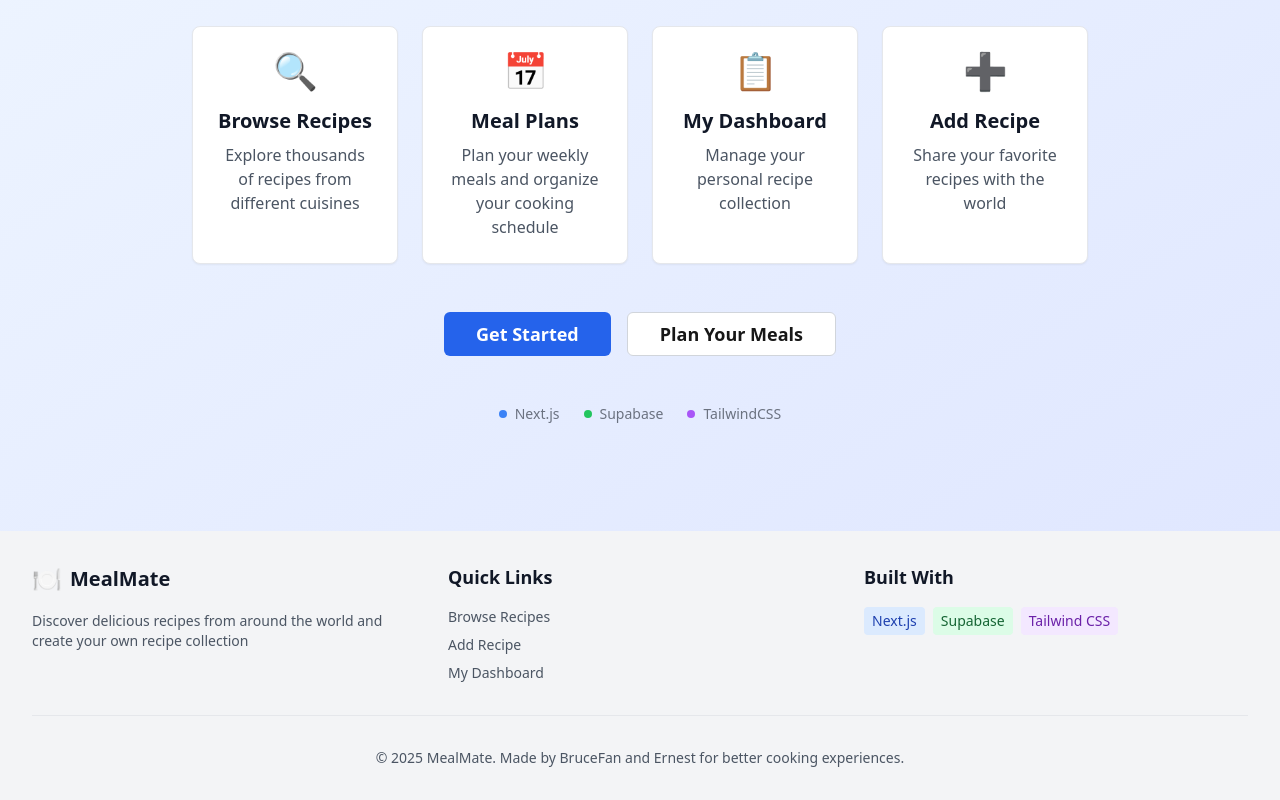
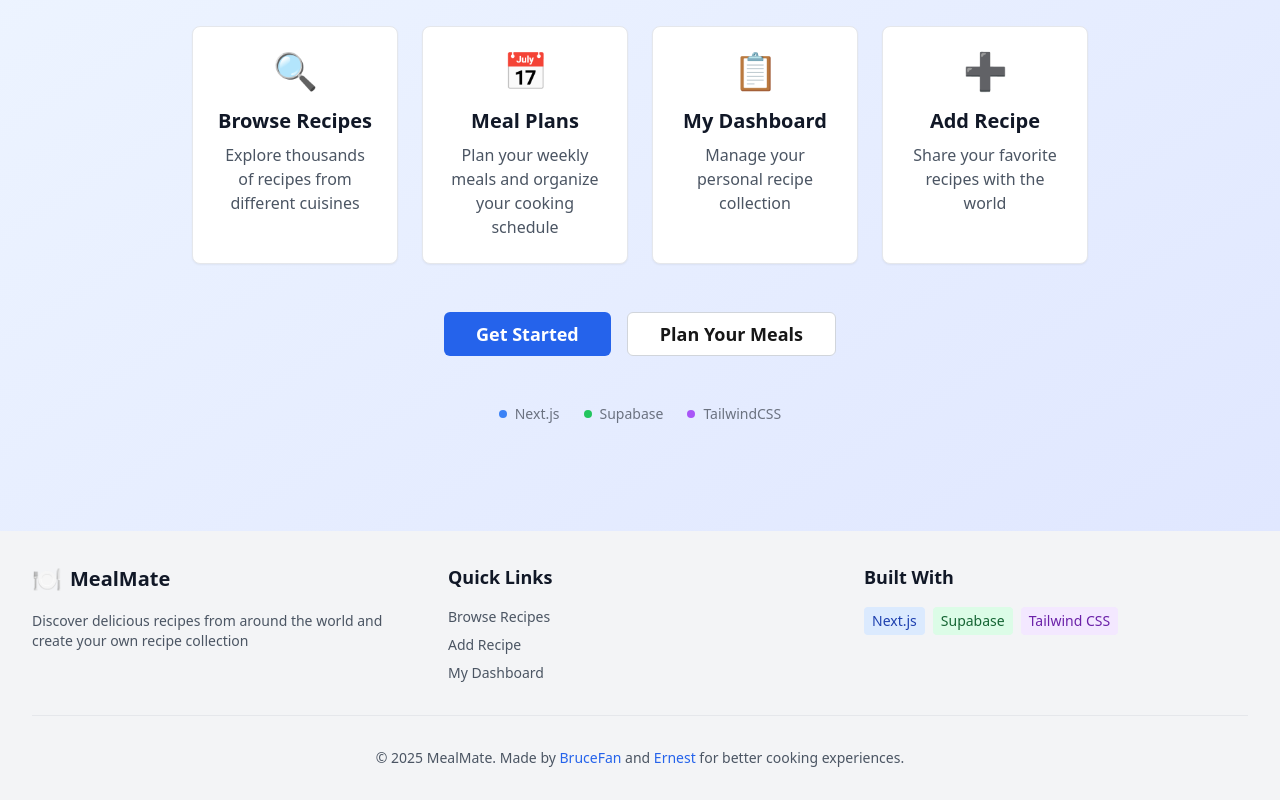
Before and after one commit to BruceFAN-0308/MealMate, a Next.js app: page / in a window 1280 px wide. Shown: the part 333-1133 px from the top of the page. Built offline with nearby package versions, Linux system fonts and the light colour scheme; no server answers.

Commit message:
feat: add link

```diff
--- a/src/app/components/Footer.tsx
+++ b/src/app/components/Footer.tsx
@@ -62,9 +62,28 @@ export default function Footer() {
         {/* Copyright */}
         <div className="mt-8 pt-8 border-t border-gray-200 dark:border-gray-700">
           <p className="text-center text-sm text-gray-600 dark:text-gray-400">
-            © 2025 MealMate. Made by BruceFan and Ernest for better cooking experiences.
+            © 2025 MealMate. Made by{' '}
+            <a
+                href="https://www.linkedin.com/in/bruce--fan"
+                target="_blank"
+                rel="noopener noreferrer"
+                className="text-blue-600 dark:text-blue-400 hover:underline"
+            >
+              BruceFan
+            </a>{' '}
+            and{' '}
+            <a
+                href="https://www.linkedin.com/in/ernest-san-luis"
+                target="_blank"
+                rel="noopener noreferrer"
+                className="text-blue-600 dark:text-blue-400 hover:underline"
+            >
+              Ernest
+            </a>{' '}
+            for better cooking experiences.
           </p>
         </div>
+
       </div>
     </footer>
   );
```
